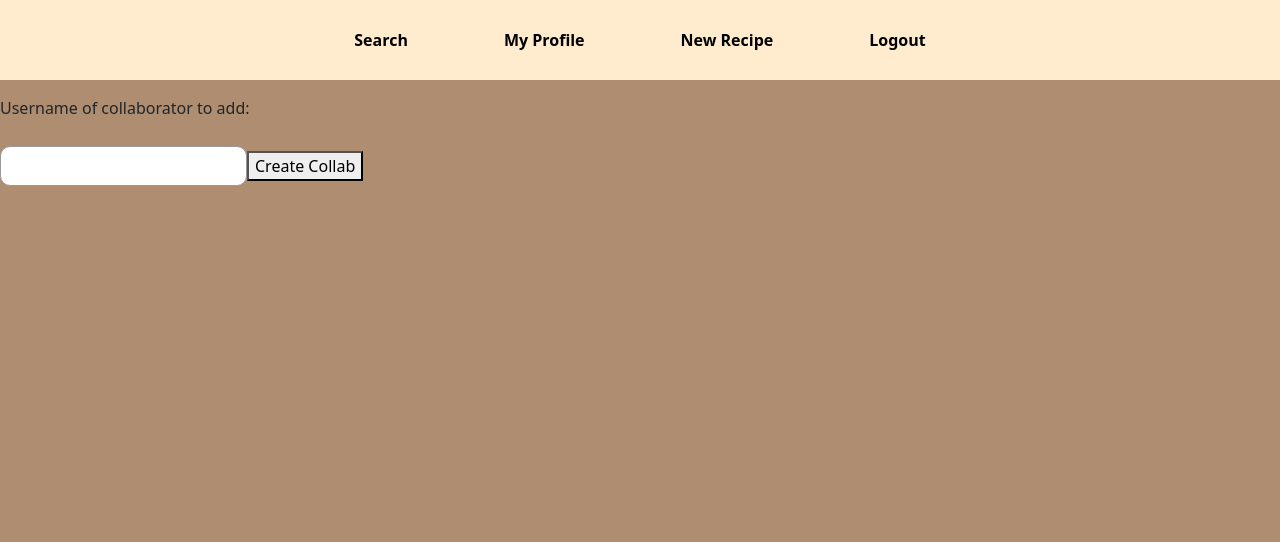
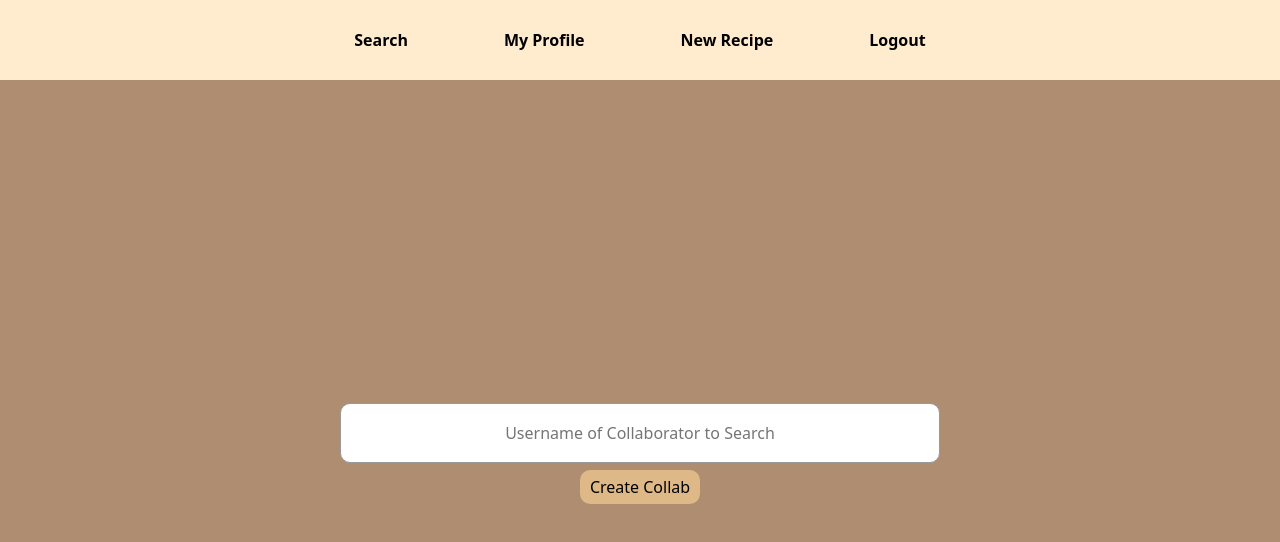
Before and after one commit to yeemans/recipeApp, a React (Vite) app in the folder frontend/: page /addCollaborator/1 in a window 1280 px wide. Shown: the top 542 px of the page. Built offline with nearby package versions, Linux system fonts and the light colour scheme; no server answers.

Commit message:
css almost done

```diff
--- a/frontend/src/Components/AddCollaborator.jsx
+++ b/frontend/src/Components/AddCollaborator.jsx
@@ -1,6 +1,7 @@
 import {useState, useEffect} from "react"
 import {useParams, useNavigate} from "react-router-dom"
 import axios from "axios"
+import '../css/AddCollaborator.css'
 
 function AddCollaborator() {
     const [collaborator, setCollaborator] = useState("");
@@ -33,15 +34,23 @@ function AddCollaborator() {
     }
 
     return(
-        <div>
-            <p>{message}</p>
-            <p>Username of collaborator to add:</p>
-            <input type="text"
-            value={collaborator}
-            onChange={(e) => setCollaborator(e.target.value)} />
+        <div className="collaborator-container">
+            <div className="collaborator-container-box">
+                <p>{message}</p>
+                <input type="text"
+                className="search-box"
+                placeholder="Username of Collaborator to Search"
+                value={collaborator}
+                onChange={(e) => setCollaborator(e.target.value)} />
 
-            <button onClick={() => createCollab()}>Create Collab</button>
+                <div className="search-button-container">
+                    <button className="search-button" onClick={() => createCollab()}>Create Collab</button>
+                </div>
+
+            </div>
+
         </div>
+
     )
 }
 
--- a/frontend/src/Components/NewRecipe.jsx
+++ b/frontend/src/Components/NewRecipe.jsx
@@ -1,6 +1,7 @@
 import {useState, useEffect} from "react";
 import { useNavigate } from "react-router-dom";
 import axios from "axios";
+import '../css/NewRecipe.css'
 
 function NewRecipe() {
     const [title, setTitle] = useState("");
@@ -226,81 +227,86 @@ function NewRecipe() {
     }
 
     return(
+        <div className="profile-container">
+            <div className="recipe-name-container">
                 <div>
-            <label htmlFor="title">Title: </label>
+                    <label className="input-title" htmlFor="title">Title: </label>
+                </div>
                 <input type="text" id="title" value={title} onChange={(e) => setTitle(e.target.value)} />
                 <p></p>
-            <label htmlFor="cuisine">Cuisine: </label>
+                <div>
+                    <label className="input-title" htmlFor="cuisine">Cuisine: </label>
+                </div>
                 <input type="text" id="cuisine" value={cuisine} onChange={(e) => setCuisine(e.target.value)} />
                 <p></p>
-            <div className={ingredientEditorVisible}>
-                <h1>Ingredients</h1>
-                <input type="text" value={ingredient} onChange={(e) => setIngredient(e.target.value)} />
-                {getIngredientButton()}
+                <div>
+                    <label className="make-public-text">
+                        <input
+
+                            type="checkbox"
+                            checked={isPublic}
+                            onChange={handleIsPublicChange}
+                        />
+                        Make Public
+                    </label>
                 </div>
 
-            <div className={allergenEditorVisible}>
-                <h1>Allergens (If Applicable)</h1>
-                <input type="text" value={allergen} onChange={(e) => setAllergen(e.target.value)} />
-                {getAllergenButton()}
+                    <br></br>
+                <div>
+                    <button className="new-recipe-button" onClick={() => submitRecipe()}>Submit Recipe</button>
+                </div>
             </div>
 
-            <div className={stepEditorVisible}>
-                <h1>Step</h1>
-                <textarea value={currStep} onChange={(e) => setCurrStep(e.target.value)} />
-                {getStepButton()}
-
-                <button onClick={() => promptImageLink()}>Link Image</button>
-                <p>Images linked in this step:</p>
-                <ul>
-                    {currStepImageLinks.map((imageLink, index) => (
-                        <div>
-                            <li>{imageLink}</li>
-                            <button onClick={() => deleteImageLink(index)}>Delete Image</button>
-                        </div>
-                    ))}
-                </ul>
-            </div>
+            <div className="right-container">
 
                 <div>
-                <h1>Recipe Preview</h1>
+                    <h1>Recipe Preview:</h1>
                     <h1>{cuisine} {title}</h1>
 
-                <h1>Ingredients</h1>
+                    <h1>Ingredients:</h1>
                     <ul>
                         {ingredients.map((ingredientName, index) => (
                             <div>
                                 <li>{ingredientName}</li>
-                            <button onClick={() => enableModifyIngredient(ingredientName, index)}>
+                                <button className="new-recipe-button" onClick={() => enableModifyIngredient(ingredientName, index)}>
                                     Edit Ingredient
                                 </button>
                             </div>
                         ))}
                     </ul>
+                    <div className={ingredientEditorVisible}>
+                    <input type="text" value={ingredient} onChange={(e) => setIngredient(e.target.value)} />
+                    {getIngredientButton()}
+                </div>
 
-                <button onClick={() => toggleIngredientEditor()}>Toggle Ingredient Editor</button>
+                    <button className="new-recipe-button" onClick={() => toggleIngredientEditor()}>Toggle Ingredient Editor</button>
 
-                <h1>Allergens</h1>
+                    <h1>Allergens:</h1>
                     <ul>
                         {allergens.map((allergenName, index) => (
                             <div>
                                 <li>{allergenName}</li>
-                            <button onClick={() => enableModifyAllergen(allergenName, index)}>
+                                <button className="new-recipe-button" onClick={() => enableModifyAllergen(allergenName, index)}>
                                     Edit Allergen
                                 </button>
                             </div>
                         ))}
                     </ul>
 
-                <button onClick={() => toggleAllergenEditor()}>Toggle Allergen Editor</button>
 
-                <h1>Steps</h1>
+                    <div className={allergenEditorVisible}>
+                    <input type="text" value={allergen} onChange={(e) => setAllergen(e.target.value)} />
+                    {getAllergenButton()}
+                </div>
+                    <button className="new-recipe-button" onClick={() => toggleAllergenEditor()}>Toggle Allergen Editor</button>
+
+                    <h1>Steps:</h1>
                     <ol>
                         {steps.map((step, stepIndex) => (
                             <li>
                                 <div key={stepIndex}> {/* Wrap the content in a parent element */}
                                     <p>{step}</p>
-                                <button onClick={() => enableModifyStep(step, stepIndex)}>
+                                    <button className="new-recipe-button" onClick={() => enableModifyStep(step, stepIndex)}>
                                         Edit Step
                                     </button>
 
@@ -313,25 +319,28 @@ function NewRecipe() {
                         ))}
                     </ol>
 
-                <button onClick={() => toggleStepEditor()}>Toggle Step Editor</button>
+                    <div className={stepEditorVisible}>
+                    <textarea value={currStep} onChange={(e) => setCurrStep(e.target.value)} />
+                    {getStepButton()}
+
+                    <button className="new-recipe-button" onClick={() => promptImageLink()}>Link Image</button>
+                    <p>Images linked in this step:</p>
+                    <ul>
+                        {currStepImageLinks.map((imageLink, index) => (
+                            <div>
+                                <li>{imageLink}</li>
+                                <button className="new-recipe-button" onClick={() => deleteImageLink(index)}>Delete Image</button>
+                            </div>
+                        ))}
+                    </ul>
+                </div>
+                    <button className="new-recipe-button" onClick={() => toggleStepEditor()}>Toggle Step Editor</button>
                     <p></p>
                 </div>
-
-            <div>
-                <label>
-                    <input
-                        type="checkbox"
-                        checked={isPublic}
-                        onChange={handleIsPublicChange}
-                    />
-                    Make Public
-                </label>
                 </div>
 
-                <br></br>
-            <div>
-                <button onClick={() => submitRecipe()}>Submit Recipe</button>
-            </div>
+
+
 
 
         </div>
--- a/frontend/src/Components/Search.jsx
+++ b/frontend/src/Components/Search.jsx
@@ -1,5 +1,7 @@
 import { useState } from "react";
 import axios from "axios"
+import '../css/Search.css'
+
 function Search() {
     const [results, setResults] = useState([]);
     const [query, setQuery] = useState("");
@@ -15,17 +17,23 @@ function Search() {
     }
 
     return (
-        <div>
-            <input type="text" value={query} onChange={(e) => setQuery(e.target.value)} />
+        <div className="search-container">
+            <div className="search-container-box">
+                <input className="search-box" placeholder="Seach a Recipe" type="text" value={query} onChange={(e) => setQuery(e.target.value)} />
                 <p> </p>
-            <button onClick={() => submitSearch()}>Search</button>
+                <div className="search-button-container">
+                    <button className="search-button" onClick={() => submitSearch()}>Search</button>
+                </div>
+
 
                 {results.map((recipe) => (
                     // recipe[0] is the recipeId, recipe[2] is the title
-                <div>
+                    <div className="search-result-container">
                         <a href={`/recipes/${recipe[0]}`}>{recipe[2]}</a>
                     </div>
                 ))}
+            </div>
+
         </div>
     )
 }
--- /dev/null
+++ b/frontend/src/css/AddCollaborator.css
@@ -0,0 +1,36 @@
+.collaborator-container {
+    display: flex;
+    justify-content: center;
+    align-content: center;
+    height: 90vh;
+}
+
+.collaborator-container-box {
+    justify-content: center;
+    align-content: center;
+}
+
+.input-title {
+    color: black;
+}
+
+.new-recipe-button {
+    margin-top: 7px;
+    border: none;
+    padding: 5px;
+    padding-right: 10px;
+    padding-left: 10px;
+    border-radius:10px;
+    color: black;
+    background-color: burlywood;
+}
+
+.new-recipe-button:hover {
+    filter: brightness(85%);
+    cursor: pointer;
+    transition: all ease-in-out .5s;
+}
+
+.make-public-text {
+    color: black;
+}
--- /dev/null
+++ b/frontend/src/css/NewRecipe.css
@@ -0,0 +1,4 @@
+.recipe-name-container {
+    padding-right: 150px;
+    border-right: 2px solid black;
+}
--- /dev/null
+++ b/frontend/src/css/Search.css
@@ -0,0 +1,63 @@
+.search-container {
+    display: flex;
+    justify-content: center;
+    align-content: center;
+    height: 90vh;
+}
+
+.search-container-box {
+    justify-content: center;
+    align-content: center;
+}
+
+.search-button-container {
+    display: flex;
+    justify-content: center;
+}
+
+.search-button {
+    margin-top: 7px;
+    border: none;
+    padding: 5px;
+    padding-right: 10px;
+    padding-left: 10px;
+    border-radius:10px;
+    color: black;
+    background-color: burlywood;
+    align-self: center;
+    justify-self: center;
+}
+
+.search-button:hover {
+    filter: brightness(85%);
+    cursor: pointer;
+    transition: all ease-in-out .5s;
+}
+
+.search-box {
+    width: 600px;
+    height: 60px;
+    text-align: center;
+}
+
+input:focus::placeholder {
+    color: transparent;
+}
+
+.search-result-container {
+    display: flex;
+    justify-content: center;
+    padding-top: 20px;
+}
+
+.search-result-container a {
+    font-size: 16px;
+    font-weight: bolder;
+    color: black;
+    text-decoration: none;
+}
+
+.search-result-container a:hover {
+    text-decoration: underline;
+    opacity: .7;
+}
```
Lines whose indentation alone changed are shown as unchanged.
